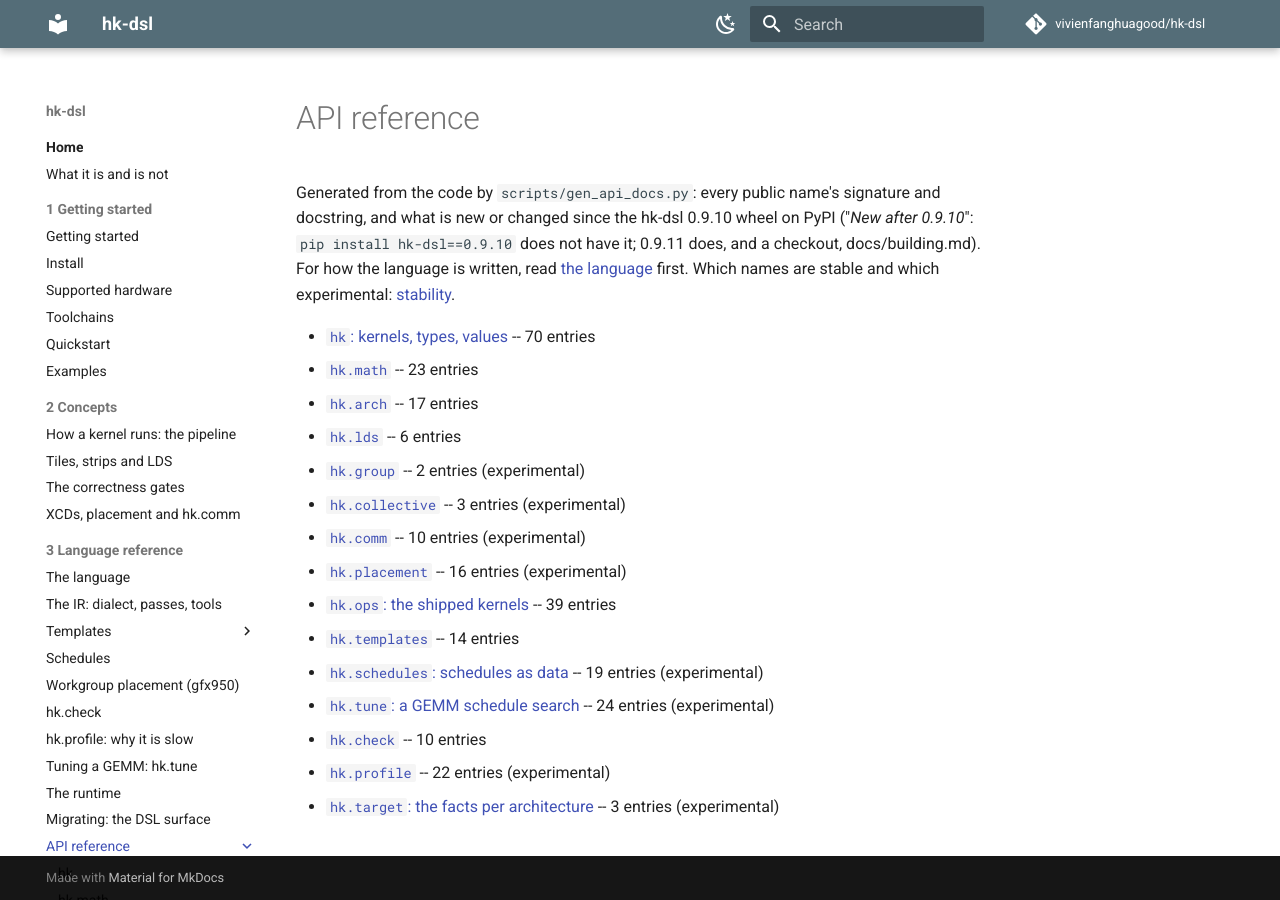
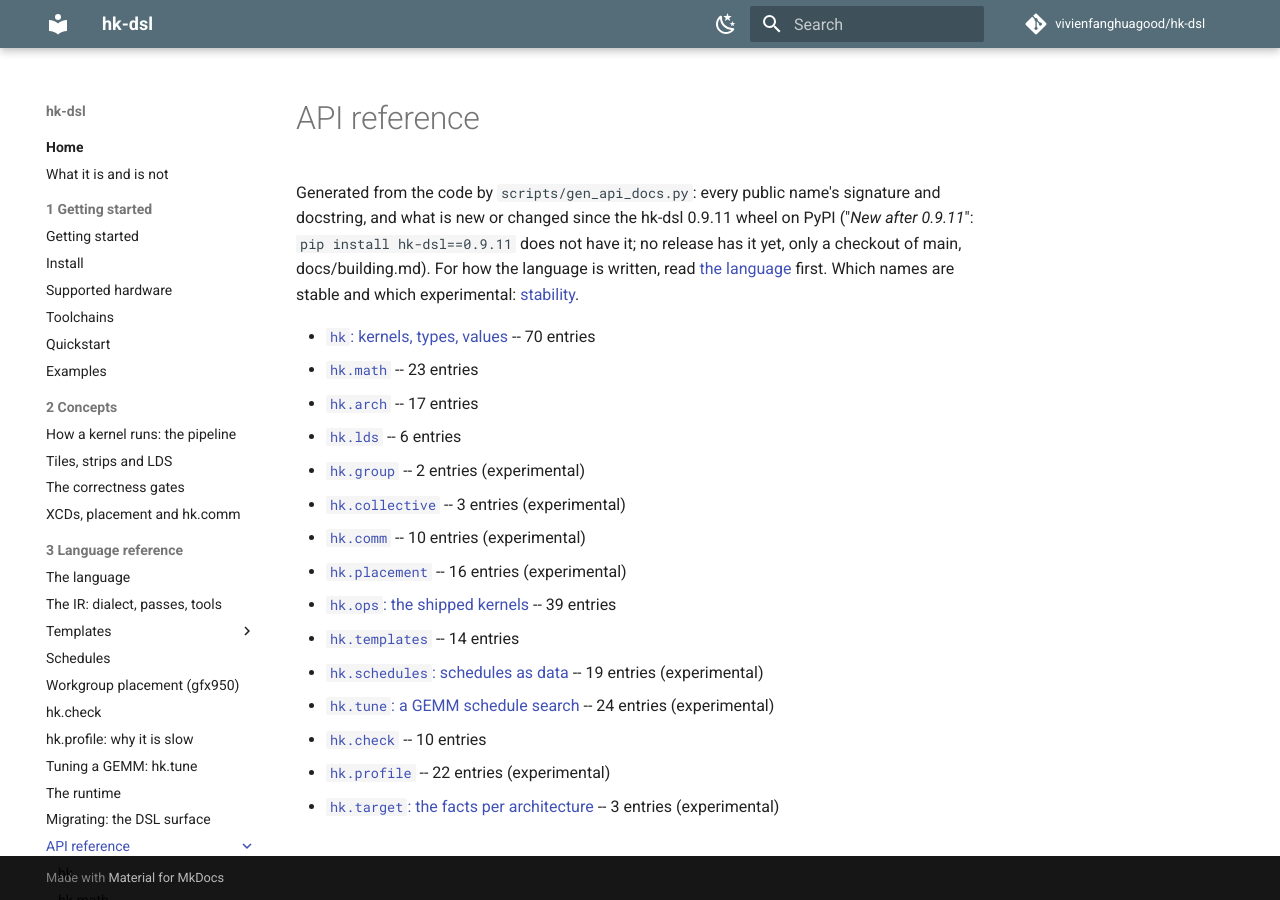
Before and after one commit to vivienfanghuagood/hk-dsl, an MkDocs documentation site: the page built from docs/api/README.md, in a window 1280 px wide. Built offline with MkDocs 1.6.1 and Material for MkDocs 9.7.7, drawn with Linux system fonts in a browser that asks for light colours; comment, search, counter and statistics services are not loaded.

Commit message:
post-release 0.9.11: API marks against the 0.9.11 wheel, RELEASE = None, CHANGELOG Unreleased
As #308 for 0.9.10: scripts/api_baseline_0.9.11.json from the v0.9.11 cp310 wheel; PYPI = "0.9.11",
RELEASE = None, regenerated; test_api_docs against 0.9.11; llms.txt, the skill and docs/README:
marks are New after 0.9.11, main only; an empty ## Unreleased at the top of CHANGELOG.

Co-Authored-By: Claude <noreply@anthropic.com>

```diff
--- a/docs/api/README.md
+++ b/docs/api/README.md
@@ -2,7 +2,7 @@
 
 # API reference
 
-Generated from the code by `scripts/gen_api_docs.py`: every public name's signature and docstring, and what is new or changed since the hk-dsl 0.9.10 wheel on PyPI ("*New after 0.9.10*": `pip install hk-dsl==0.9.10` does not have it; 0.9.11 does, and a checkout, docs/building.md). For how the language is written, read [the language](../language.md) first. Which names are stable and which experimental: [stability](../stability.md).
+Generated from the code by `scripts/gen_api_docs.py`: every public name's signature and docstring, and what is new or changed since the hk-dsl 0.9.11 wheel on PyPI ("*New after 0.9.11*": `pip install hk-dsl==0.9.11` does not have it; no release has it yet, only a checkout of main, docs/building.md). For how the language is written, read [the language](../language.md) first. Which names are stable and which experimental: [stability](../stability.md).
 
 - [`hk`: kernels, types, values](hk.md) -- 70 entries
 - [`hk.math`](hk.math.md) -- 23 entries
--- a/llms.txt
+++ b/llms.txt
@@ -68,7 +68,7 @@ It traces and runs on both GPUs, ragged shapes (100x1000) included; `hk.check` t
 
 ## Pitfalls
 
-- The docs describe main; `pip install hk-dsl` is 0.9.11 (check `hk.__version__`). The API reference marks what is *New after 0.9.10*: in 0.9.11, not in 0.9.10. 0.8.0 added, and 0.7.0 lacks, workgroup placement (`hk.kernel(placement=)`, `hk.Placement`, `hk.arch.xcd_count`), `hk.map_cpp`, the strip ops and element exchange. 0.6.0's synchronous `g.load` / `g.store` on gfx950 read and write past a partial last tile; 0.7.0's do not.
+- The docs describe main; `pip install hk-dsl` is 0.9.11 (check `hk.__version__`). The API reference marks what is *New after 0.9.11*: on main only, in no release yet. 0.8.0 added, and 0.7.0 lacks, workgroup placement (`hk.kernel(placement=)`, `hk.Placement`, `hk.arch.xcd_count`), `hk.map_cpp`, the strip ops and element exchange. 0.6.0's synchronous `g.load` / `g.store` on gfx950 read and write past a partial last tile; 0.7.0's do not.
 - Positional kernel parameters are tensors (`hk.Tensor[dtype]`, 4-D `(batch, depth, rows, cols)`; a 2-D tensor is `(rows, cols)`). Constexprs are keyword-only with a default, baked into the source: a new value is a new compile.
 - The transcendental math (gelu, dgelu, sqrt, rsqrt, silu) is fp32-only: load 16-bit data into an fp32 tile or strip (the load converts) and store it back (the store converts). `hk.math.gelu` is `F.gelu(x, approximate="tanh")`, not the erf default.
 - A strip's columns are whole chunks of `wave x run` (32 x run on gfx1100, 64 x run on gfx950): `CW=512` with `run=8` fits both. Read the wave from `hk.arch.target().wave` when a plan depends on it.
```
Also changed, not shown: CHANGELOG.md (+2 -0 lines), docs/README.md (+1 -1 lines), skills/hk-kernel/SKILL.md (+2 -2 lines), 4 other files.
